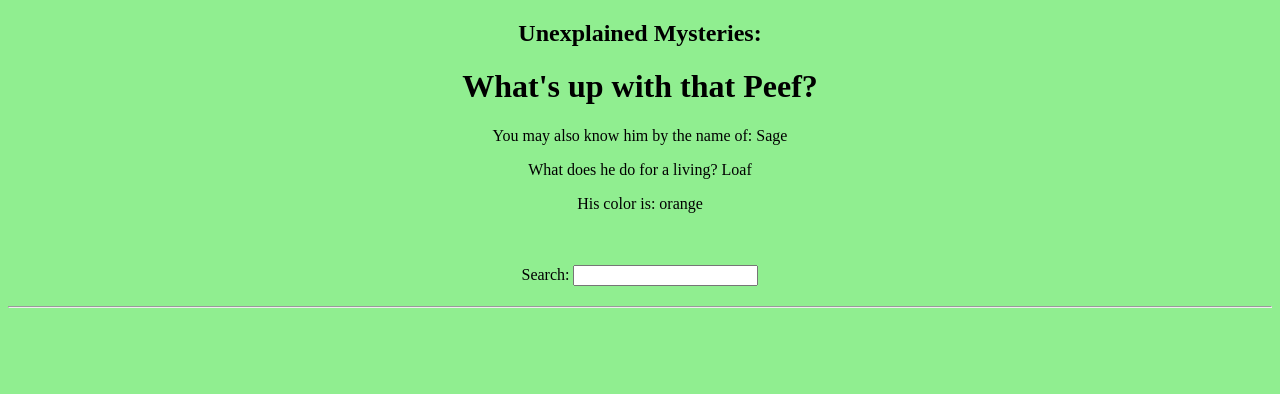
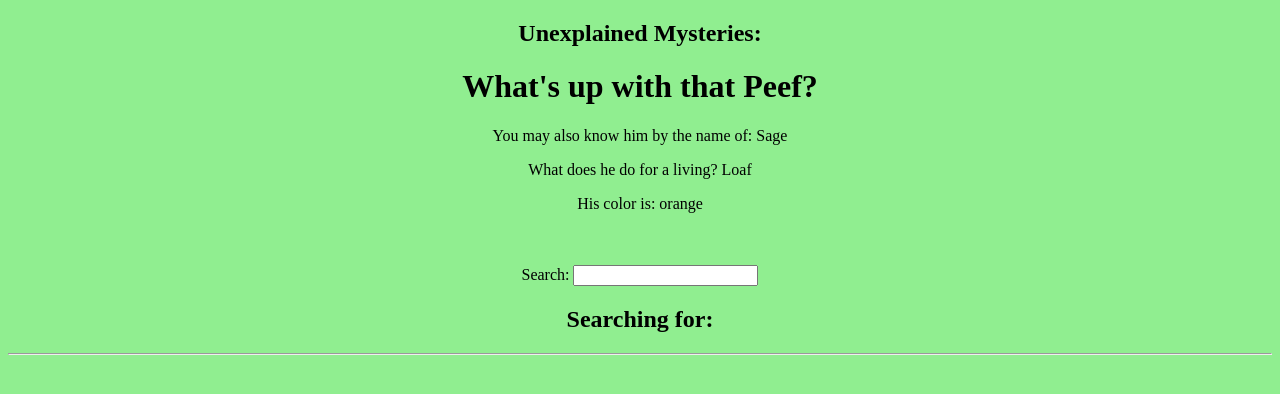
Before and after one commit to QuantumGiraffe/code-sandbox, a React (Create React App) app: page / in a window 1280 px wide. Shown: the top 394 px of the page. Built offline with nearby package versions, Linux system fonts and the light colour scheme.

Commit message:
Saturday Coding Sesh

```diff
--- a/src/App.js
+++ b/src/App.js
@@ -18,22 +18,28 @@ const App = () => {
     },
   ];
 
-  // function consoleLog(){
-  //   return(
-  //     console.log("List component rendered")
-  //   )
-  // }
-  // consoleLog()
 
-  console.log('App component rendered')
-
+  const handleSearch = (event) => {
+    // A
+    console.log(event.target.value);
+    // D
+  };
+  // This shows us in our browser console the console.log of the values we type into the search bar
 
   return(
       <div>
 
         <Header />
-        <Search />
+
+        <Search onSearch={handleSearch} />
+        {/* B */}
+
+        {/* Here we are passing a prop called onSearch to the component called Search.
+            The information we are passing via props is in the form of a function called HANDLE_SEARCH */}
+
+
         <hr />
+
         <List thisIsAProp={myList}/>
         {/* We are passing the LIST component a prop called ThisIsAProp.
             this prop called ThisIsAProp is assigned the value of the array called myList.
@@ -108,25 +114,43 @@ const App = () => {
 
   // =======================================================
 
-  const Search = () => {
+  const Search = (props) => {
     const[searchTerm, setSearchTerm] = React.useState('');
 
     const handleChange = (event) => {
+      // Here, the EVENT is a letter! For example Event="g"
+      setSearchTerm(event.target.value);
+      // In this example it's  assigning the letter/string "g" to the SearchTerm
+      // If you see below, this is why when you type "g" it will show up on the page!
 
-      setSearchTerm(event.target.value);
+      props.onSearch(event);
+      // C
+
+      // the onSearch prop was passed to this Search component via props.
+      // The value of ONSEARCH is the function called HANDLESEARCH (see the App component above).
+      // HERE, we are passing the function HandleSearch the argument called EVENT
+
+
+
+
 
       // This is for browser console testing:---
       // console.log(event);
       // console.log(event.target.value)
+
+
+
+
     }
 
     return(
       <div>
           <label htmlFor="search">Search: </label>
           <input id="search" type="text" onChange={handleChange} />
+          {/* ONCHANGE is a JSX Attribute!!!  */}
 
           {/* This renders out the search term for us to see: */}
-          <h2>{searchTerm}</h2>
+          <h2>Searching for: {searchTerm}</h2>
 
       </div>
     )
```
